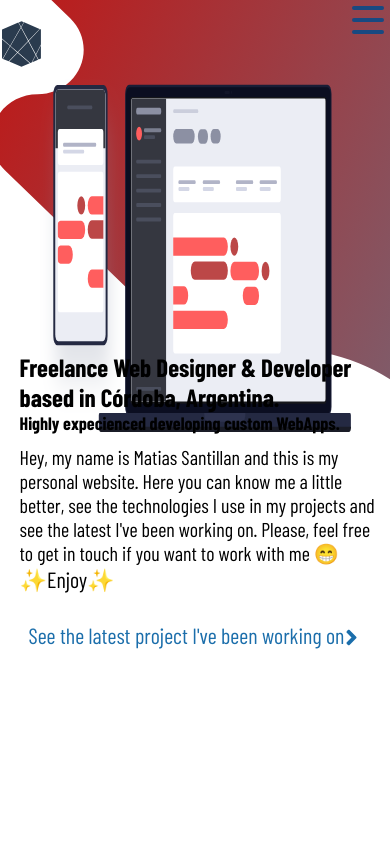
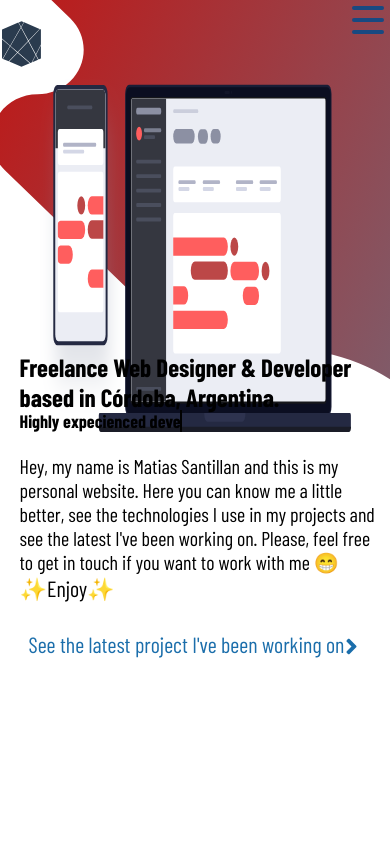
Before and after one commit to Matisantillan11/Portfolio, a React (Create React App) app: page / in a window 390 px wide. Shown: the top 844 px of the page. Built offline with nearby package versions, Linux system fonts and the light colour scheme; a web font is replaced by a local one.

Commit message:
typewriter effect added to home page and some media queries

```diff
--- a/src/assets/styles/containers/HomePage.css
+++ b/src/assets/styles/containers/HomePage.css
@@ -27,14 +27,26 @@
 .title{
     margin-top: 12.5%;
     font-size: 28px;
+
 }
 
 .subtitle{
+    position: relative;
+    width: 90%;
+    border-right: 2px solid #010101;
     font-size: 22px;
     font-weight: 700;
+    margin: 2.5% 0;
+    overflow: hidden;
+    transform: translateY(-50%);
+    white-space: nowrap;
 }
 
+.animation-typewriter{
+    animation: typewrite 8s steps(40) 1s 1 normal both,
+    textCursor 1s steps(40) infinite normal;
 
+}
 .text_container{
     width: 40%;
     height: 100%;
@@ -80,6 +92,20 @@
 .arrow-icon:hover{
     cursor: pointer;
     transform: rotate(-45deg);
+}
+
+@keyframes typewrite {
+    from{width:  0;}
+    to {width: 90%;}
+}
+
+@keyframes textCursor {
+    from {
+        border-right-color: #010101;
+      }
+      to {
+        border-right-color: transparent;
+      }
 }
 
 @media screen and (max-width: 768px){
--- a/src/assets/styles/containers/ProjectDescription.css
+++ b/src/assets/styles/containers/ProjectDescription.css
@@ -69,3 +69,28 @@
 .techs_container h2{
     margin-bottom: 2.5%;
 }
+
+@media screen and (max-width: 1024px){
+    .images-container img{
+        width: 550px;
+    }
+}
+
+@media screen and (max-width: 768px){
+    .images-container img{
+
+        height: 350px;
+    }
+}
+
+@media screen and (max-width: 400px){
+    .images-container img{
+        height: 300px;
+    }
+    .images-container{
+        width: 70%;
+        display: flex;
+        justify-content:center;
+        margin: 5% 15%;
+    }
+}
--- a/src/components/projectCard.jsx
+++ b/src/components/projectCard.jsx
@@ -25,8 +25,8 @@ class ProjectCard extends Component{
                     <div className="project_card--container">
                         <div  className="links-container">
                             <a className = "link" rel="noopener noreferrer" target="_blank" href={this.props.code}>
-                                <span class="link-decoration">View Code</span>
-                                <span class="icon-change">
+                                <span className="link-decoration">View Code</span>
+                                <span className="icon-change">
                                     <img
                                     src="https://cdn.sanity.io/images/tljndwv6/production/182744b0662c24bb7d37846566bdb7ebee3470d6-15x15.svg"
                                     alt="External Link"
@@ -38,8 +38,8 @@ class ProjectCard extends Component{
                                 </span>
                             </a>
                             <a className = "link" rel="noopener noreferrer" target="_blank" href={this.props.preview}>
-                            <span class="link-decoration">Live Preview</span>
-                                <span class="icon-change">
+                            <span className="link-decoration">Live Preview</span>
+                                <span className="icon-change">
                                     <img
                                     src="https://cdn.sanity.io/images/tljndwv6/production/182744b0662c24bb7d37846566bdb7ebee3470d6-15x15.svg"
                                     alt="External Link"
@@ -51,9 +51,9 @@ class ProjectCard extends Component{
                                     />
                                 </span>
                             </a>
-                            <a className = "link" rel="noopener noreferrer" onClick={this.searchProject}>
+                            <p className = "link" onClick={this.searchProject}>
                                 <span className="link-decoration">More..</span>
-                            </a>
+                            </p>
                         </div>
                     </div>
 
--- a/src/containers/HomePage.jsx
+++ b/src/containers/HomePage.jsx
@@ -19,9 +19,9 @@ export default () =>{
 
                     <div className="text_container">
                         <h2 className="title">
-                            Freelance Web Designer & Developer <br /> based in Córdoba, Argentina.
+                            Freelance Web Designer & Developer  <br /> based in Córdoba, Argentina.
                         </h2>
-                        <h3 className="subtitle">
+                        <h3 className="subtitle animation-typewriter">
                             Highly expecienced developing custom WebApps.
                         </h3>
                         <p>Hey, my name is Matias Santillan and this is my personal website. Here you can know me a little better, see the technologies I use in my projects and see the latest I've been working on.
--- a/src/containers/ProjectDescription.jsx
+++ b/src/containers/ProjectDescription.jsx
@@ -25,7 +25,6 @@ class ProjectDescription extends Component{
         let projectName = this.props.history.location.search.substr(1).replace("%20", "-");
 
         dbref.where("name", "==", `${projectName}`).get().then((doc) =>{
-
             if(!doc.empty){
                 this.setState({loading: true})
                 doc.forEach(project =>{
```
Lines whose indentation alone changed are shown as unchanged.
